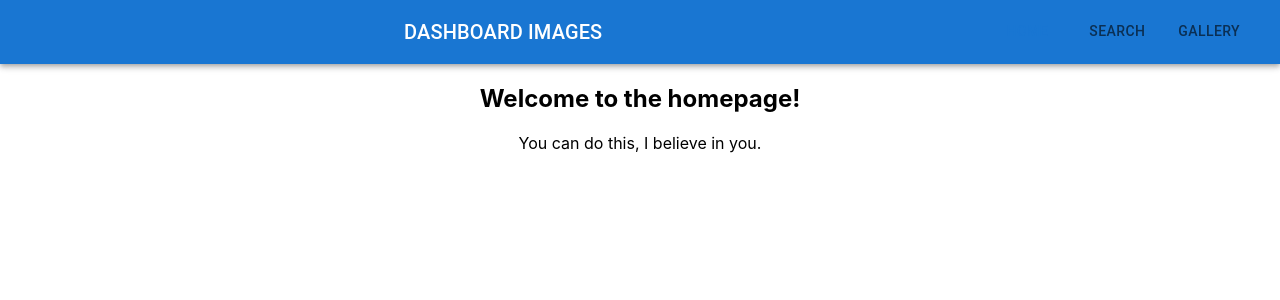
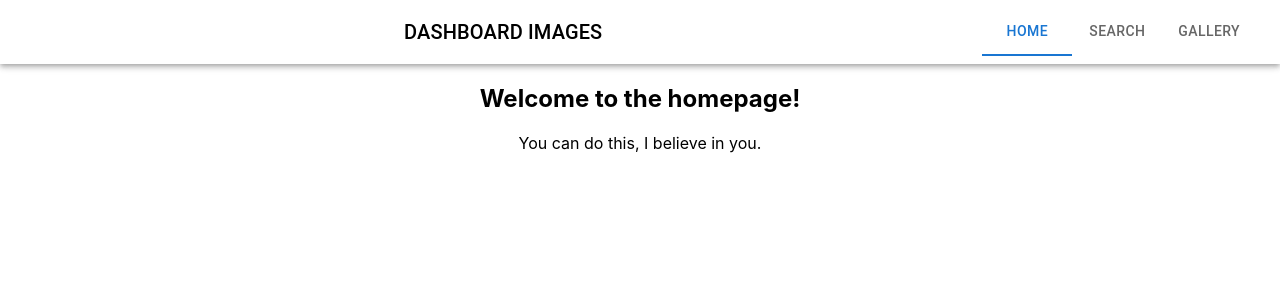
Before and after one commit to TKadyear/dashboard-images, a React (Create React App) app: page / in a window 1280 px wide. Shown: the top 300 px of the page. Built offline with nearby package versions, Linux system fonts and the light colour scheme.

Commit message:
WIP - Trying to change colors to the SearchBar

```diff
--- a/src/components/searchBar.js
+++ b/src/components/searchBar.js
@@ -43,7 +43,7 @@ function MyTabs() {
 export default function SearchAppBar() {
 	return (
 		<Box sx={{ flexGrow: 1 }}>
-			<AppBar position="static">
+			<AppBar position="static" sx={{ backgroundColor: "#FFFFFF", color: "#000000" }}>
 				<Toolbar>
 					<Typography
 						variant="h6"
```
